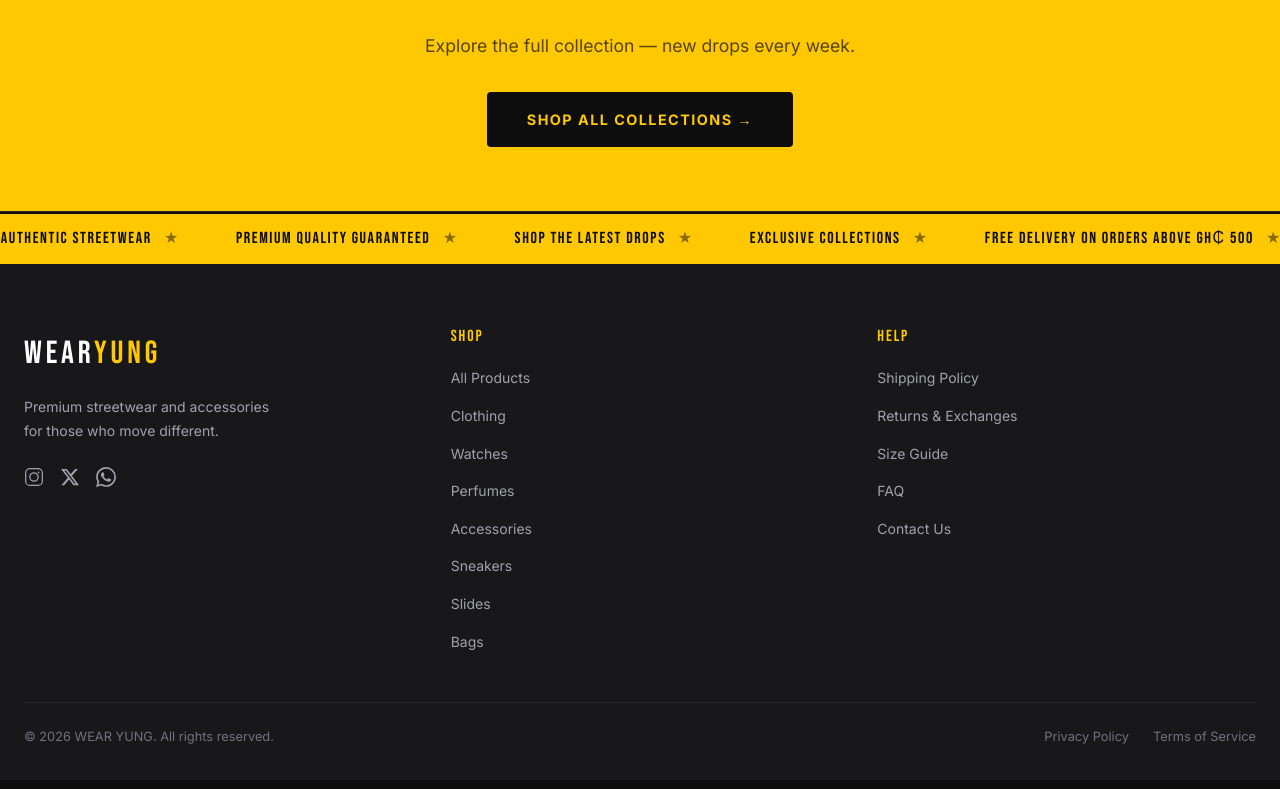
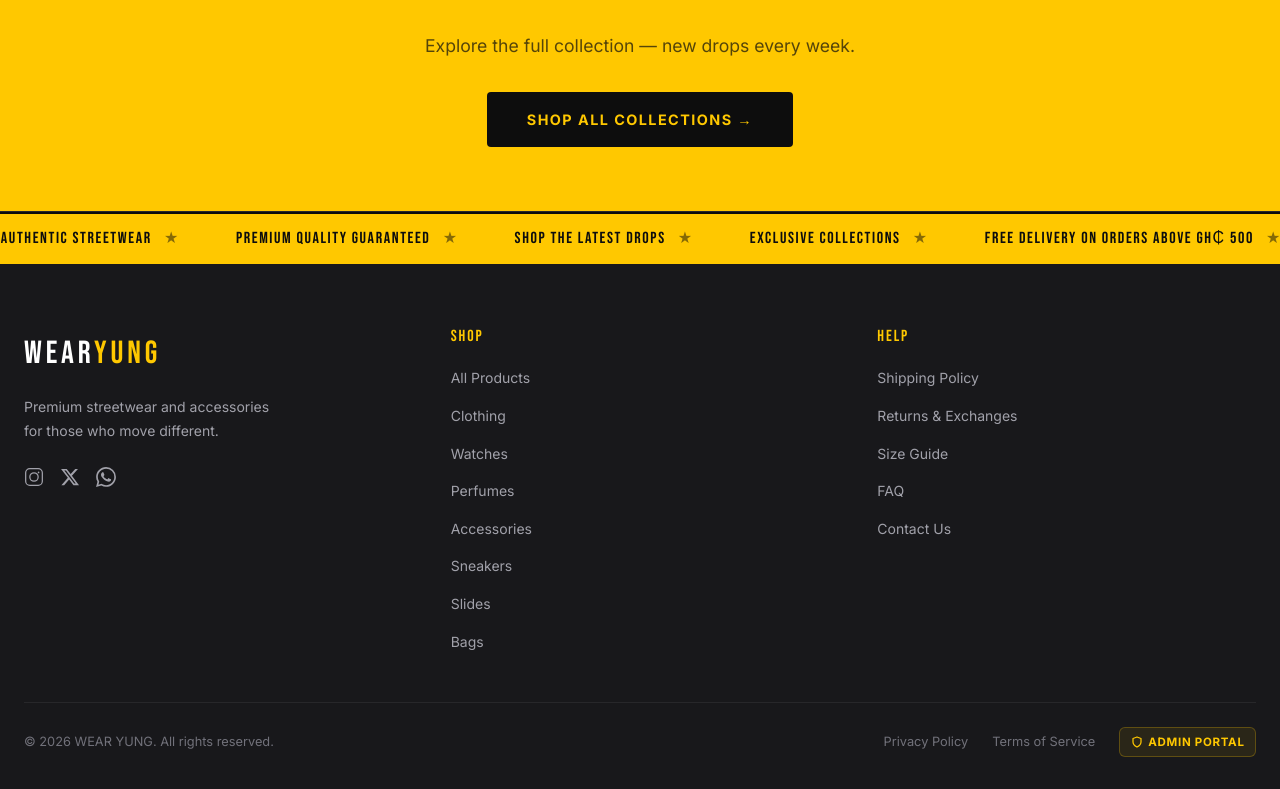
Before and after one commit to kelvinkwasigyan-code/WearYung-Store, a Next.js app: page / in a window 1280 px wide. Shown: the part 3860-4649 px from the top of the page. Built offline with nearby package versions, Linux system fonts and the light colour scheme; no server answers; the database is empty.

Commit message:
feat: add subtle Admin Portal development button to footer

```diff
--- a/components/layout/Footer.tsx
+++ b/components/layout/Footer.tsx
@@ -129,7 +129,7 @@ export default function Footer() {
           <p style={{ color: 'var(--wy-muted-dim)', fontSize: '0.8rem' }}>
             © {new Date().getFullYear()} WEAR YUNG. All rights reserved.
           </p>
-          <div style={{ display: 'flex', gap: '1.5rem' }}>
+          <div style={{ display: 'flex', alignItems: 'center', gap: '1.5rem', flexWrap: 'wrap' }}>
             {['Privacy Policy', 'Terms of Service'].map((item) => (
               <a key={item} href="#" style={{ color: 'var(--wy-muted-dim)', fontSize: '0.8rem', transition: 'color 150ms' }}
                 onMouseEnter={e => (e.currentTarget.style.color = 'var(--wy-muted)')}
@@ -137,6 +137,40 @@ export default function Footer() {
                 {item}
               </a>
             ))}
+
+            {/* Development Admin Portal Button */}
+            <Link
+              href="/admin/login"
+              style={{
+                display: 'inline-flex',
+                alignItems: 'center',
+                gap: '0.35rem',
+                padding: '0.3rem 0.65rem',
+                borderRadius: '6px',
+                background: 'rgba(255, 200, 0, 0.08)',
+                border: '1px solid rgba(255, 200, 0, 0.25)',
+                color: '#FFC800',
+                fontSize: '0.72rem',
+                fontWeight: 700,
+                letterSpacing: '0.06em',
+                textTransform: 'uppercase',
+                textDecoration: 'none',
+                transition: 'all 150ms ease',
+              }}
+              onMouseEnter={(e) => {
+                e.currentTarget.style.background = '#FFC800';
+                e.currentTarget.style.color = '#000000';
+              }}
+              onMouseLeave={(e) => {
+                e.currentTarget.style.background = 'rgba(255, 200, 0, 0.08)';
+                e.currentTarget.style.color = '#FFC800';
+              }}
+            >
+              <svg width="12" height="12" viewBox="0 0 24 24" fill="none" stroke="currentColor" strokeWidth="2.5" strokeLinecap="round" strokeLinejoin="round">
+                <path d="M12 22s8-4 8-10V5l-8-3-8 3v7c0 6 8 10 8 10z"/>
+              </svg>
+              <span>Admin Portal</span>
+            </Link>
           </div>
         </div>
       </div>
```
Also changed, not shown: app/admin/(dashboard)/customers/page.tsx (renamed from app/admin/customers/page.tsx), app/admin/(dashboard)/orders/page.tsx (renamed from app/admin/orders/page.tsx), app/admin/(dashboard)/page.tsx (renamed from app/admin/page.tsx), app/admin/(dashboard)/products/page.tsx (renamed from app/admin/products/page.tsx), app/admin/(dashboard)/reviews/page.tsx (renamed from app/admin/reviews/page.tsx).
